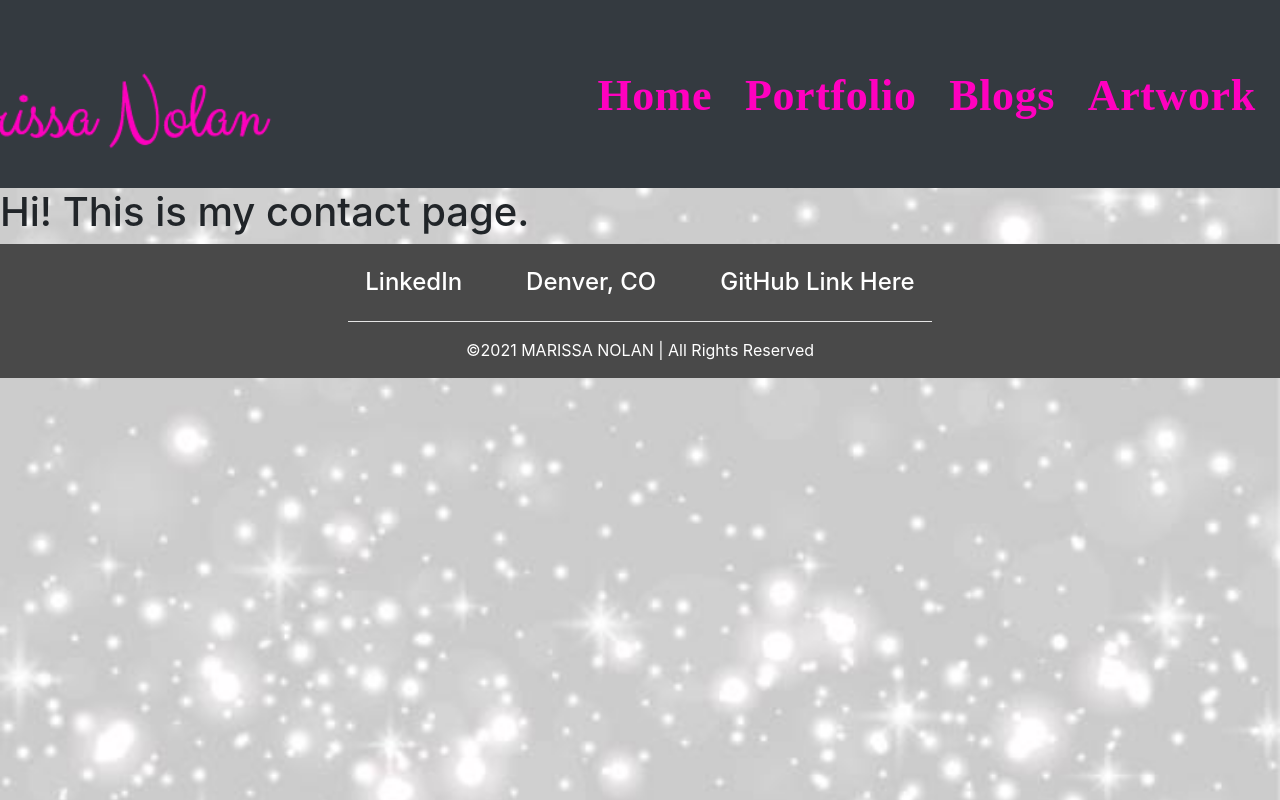
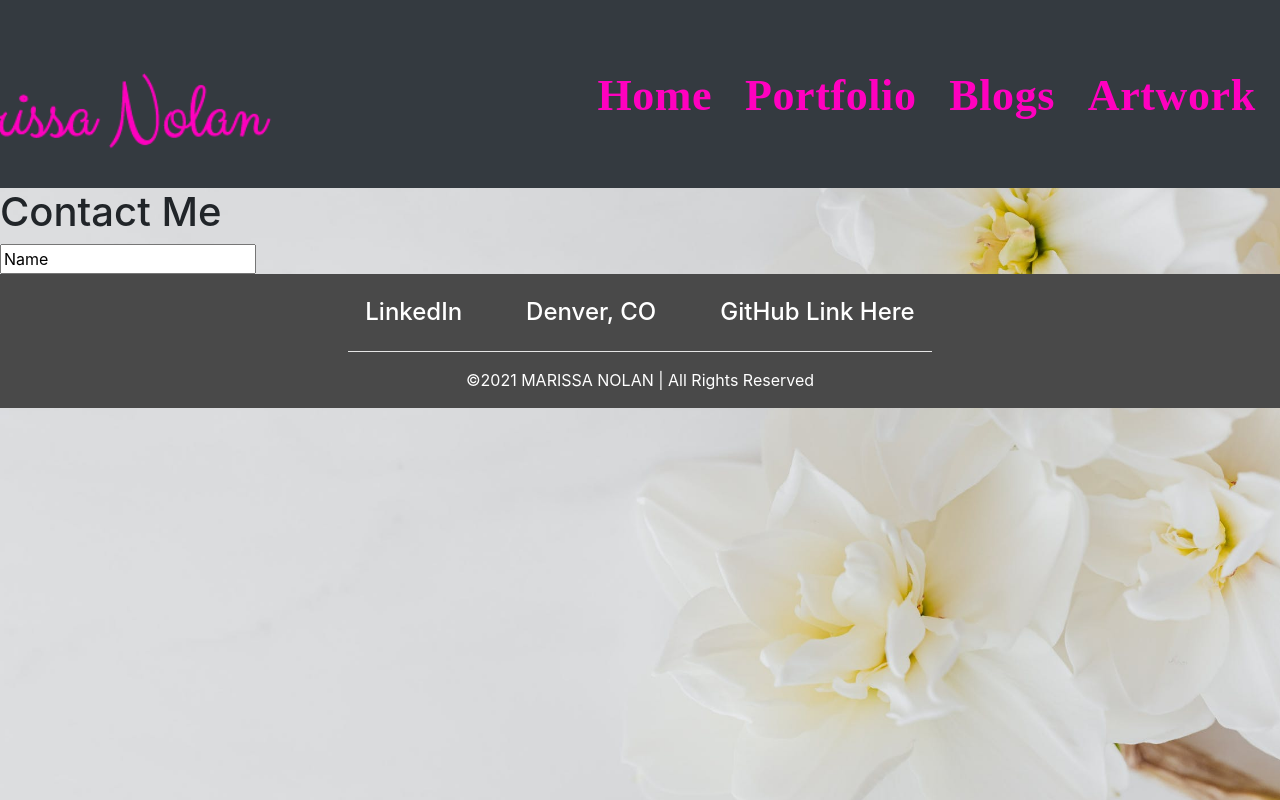
Before and after one commit to LittleRedButton7/Mod4-Portfolio-Project, a React (Create React App) app: page /contact in a window 1280 px wide. Shown: the top 800 px of the page. Built offline with nearby package versions, Linux system fonts and the light colour scheme; a web font is replaced by a local one.

Commit message:
Started working on the contact page. Need to do some more research first. Also changed the background and styled the cake section on the front page.

```diff
--- a/src/App.css
+++ b/src/App.css
@@ -32,11 +32,12 @@
 /**********BACKGROUND********/
 body{
   position: relative;
-  background-image: url("./Components/Images/sparkleBackground.jpg");
+  background-image: url("./Components/Images/background-image1.jpeg");
   background-size: cover;
   background-position: center;
   background-repeat: no-repeat;
   background-attachment: fixed;
+  /* background-color:whitesmoke; */
 }
 
 /*---------MENU LINKS--------*/
@@ -121,6 +122,7 @@ nav a.nav-link{
   font-size: 4rem;
   font-weight: 600;
   letter-spacing: 0.0375rem;
+  margin-top: 2rem;
 }
 
 
@@ -159,6 +161,11 @@ nav a.nav-link{
   padding: 3rem;
   position: relative;
   bottom: 0;
+  display: flex;
+  justify-content: center;
+  flex-wrap: wrap;
+  flex-flow: column;
+  align-items: center;
   /* background-color: darkkhaki; */
 }
 
@@ -175,6 +182,7 @@ nav a.nav-link{
   border-radius: .625rem;
   position: relative;
   height: 40rem;
+  width: 70rem;
   display: flex;
   justify-content: center;
   align-items: center;
--- a/src/PortfolioPages/Contact.js
+++ b/src/PortfolioPages/Contact.js
@@ -1,10 +1,31 @@
 import React from 'react'
 import "./PageStyle.css"
 
-export default function Contact() {
-    return (
-        <div>
-            <h1>Hi! This is my contact page.</h1>
-        </div>
-    )
+// import Form from 'bootstrap';
+
+class ContactPage extends React.Component {
+
+    constructor(props) {
+        super(props);
+        this.state = {
+            name: "",
+            email: "",
+            message: "",
+            disabled: false,
+            emailSent: null,
+            }
+        }
+
+    render() {
+        return (
+            <div className="contact-form-container">
+                <h1>Contact Me</h1>
+                <form>
+                    <input type="text" name="firstName" value="Name"></input>
+                </form>
+            </div>
+        );
+    }
 }
+
+export default ContactPage
--- a/src/PortfolioPages/PageStyle.css
+++ b/src/PortfolioPages/PageStyle.css
@@ -9,9 +9,10 @@
 
 body{
     /* background-color: lightgray; */
-    background-image: url("../Components/Images/sparkleBackground.jpg");
+    /* background-image: url("../Components/Images/sparkleBackground.jpg"); */
     background-size: cover;
     background-position: center;
+    /* background-color: whitesmoke; */
     /* height: auto; */
 }
 
@@ -215,7 +216,7 @@ body{
     text-align: center;
     width: 28rem;
     height: 37rem;
-    background-color: darkgray;
+    background-color: rgb(31, 30, 30);
     margin-top: 2rem;
     margin-bottom: 2rem;
     overflow: auto;
```
